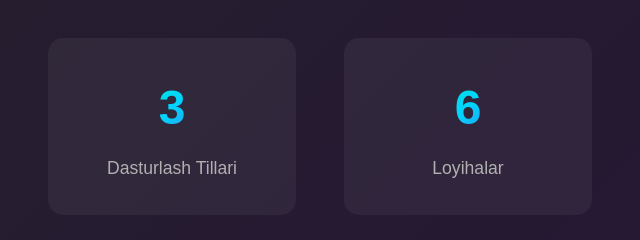
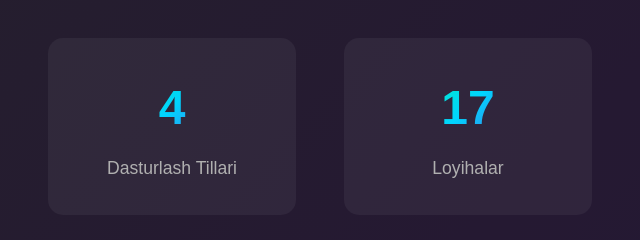
Before and after one commit to sarvarbekesonaliyev/Sarvarbek---Portfolio, a plain HTML site: page index.html in a window 1280 px wide. Shown: the part 2045-2285 px from the top of the page, 24-664 px from the left. Drawn offline with Linux system fonts and the light colour scheme.

Commit message:
Update index.html

```diff
--- a/index.html
+++ b/index.html
@@ -149,11 +149,11 @@
     <section class="stats">
         <div class="stats-container">
             <div class="stat-item">
-                <span class="stat-number" data-target="3">0</span>
+                <span class="stat-number" data-target="4">0</span>
                 <div class="stat-label">Dasturlash Tillari</div>
             </div>
             <div class="stat-item">
-                <span class="stat-number" data-target="6">0</span>
+                <span class="stat-number" data-target="17">0</span>
                 <div class="stat-label">Loyihalar</div>
             </div>
             <div class="stat-item">
```
